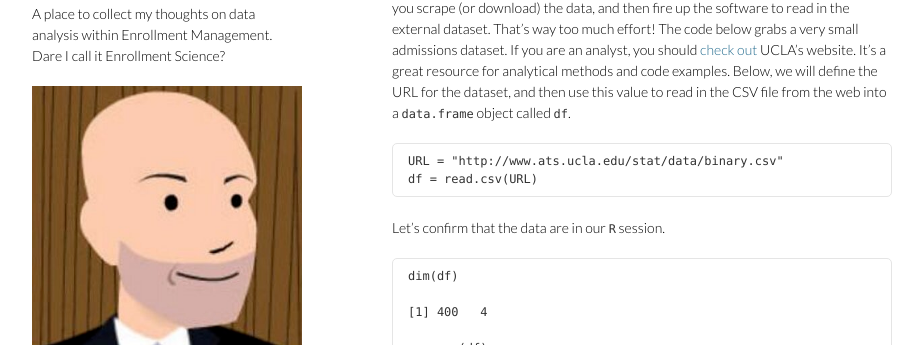
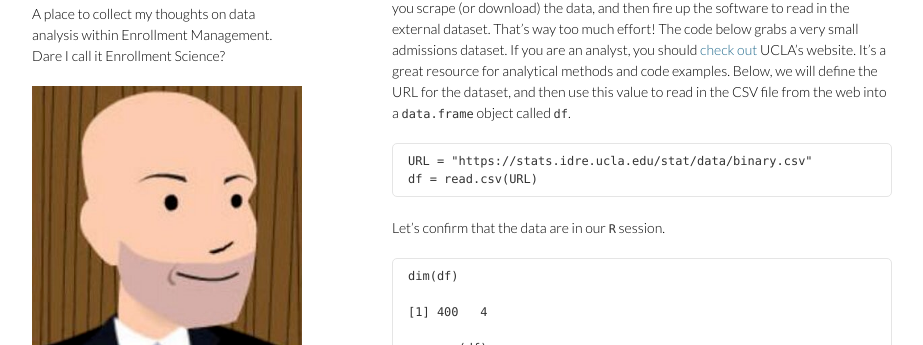
Before and after one commit to Btibert3/btibert3.github.io, a Jekyll site: the page built from _posts/2013-12-07-Predictive-Analytics-in-Enrollment-Management.md, in a window 1280 px wide and 900 px high, scrolled down 1774 px. Shown: the part 106-451 px from the top of the window, without its empty margins (178-1101 px from the left). Built offline with Jekyll 4.4.1, drawn with Linux system fonts in a browser that asks for light colours; Markdown is read by kramdown in place of the engine named in the settings; comment, search, counter and statistics services are not loaded; some of the changed lines change nothing that is shown.

Commit message:
update dataset link

```diff
--- a/_posts/2013-12-07-Predictive-Analytics-in-Enrollment-Management.md
+++ b/_posts/2013-12-07-Predictive-Analytics-in-Enrollment-Management.md
@@ -116,7 +116,7 @@ analytical methods and code examples. Below, we will define the URL for
 the dataset, and then use this value to read in the CSV file from the
 web into a `data.frame` object called `df`.
 
-    URL = "http://www.ats.ucla.edu/stat/data/binary.csv"
+    URL = "https://stats.idre.ucla.edu/stat/data/binary.csv"
     df = read.csv(URL)
 
 Let's confirm that the data are in our `R` session.
```
